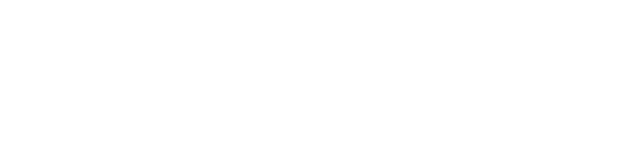
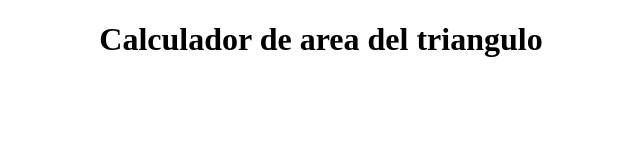
Before and after one commit to mangochupado/joseluis, a plain HTML site: page index.html in a window 1280 px wide. Shown: the whole page, without its empty margins (319-959 px from the left). Drawn offline with Linux system fonts and the light colour scheme.

Commit message:
inicios de css

```diff
--- /dev/null
+++ b/decoracion.css
@@ -0,0 +1,6 @@
+h1{
+    text-align: center;
+}
+h1{
+
+}
--- a/index.html
+++ b/index.html
@@ -1,10 +1,12 @@
 <!DOCTYPE html>
-<html lang="en">
+<html>
 <head>
     <title>Triangle Calculator</title>
     <link rel="icon" href="ima/tri.png" type="image/png">
+    <link rel="stylesheet" href="decoracion.css" />
 </head>
 <body>
+    <h1>Calculador de area del triangulo</h1>
 
 </body>
 </html>
```
